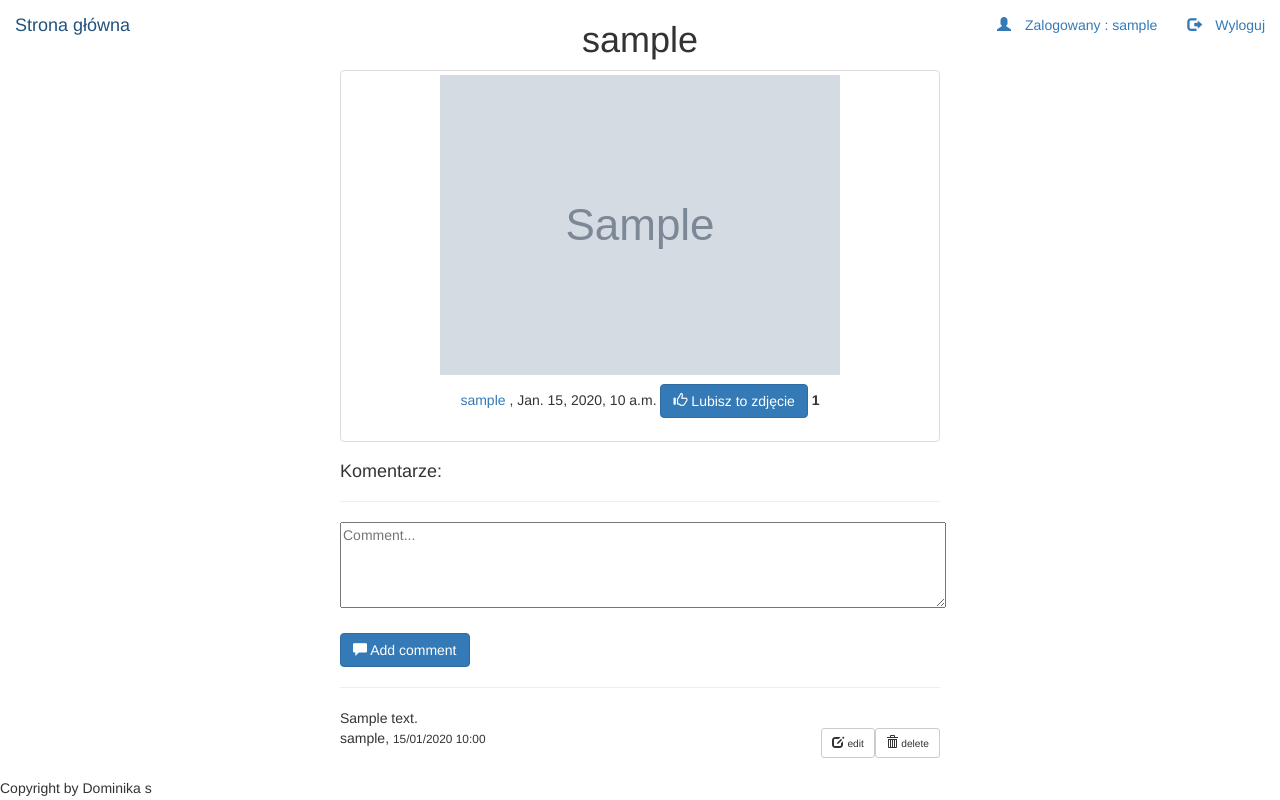
After one commit to dominikazdybek/photo_album, a Django app: page /photo/1/ in a window 1280 px wide. The commit adds this page. Run offline with Django 3.2, Linux system fonts and the light colour scheme; a user stored in the database is signed in; tables that the repository leaves empty hold one stand-in row (values such as "Sample post"); grey boxes marked "Sample" are stand-in pictures; some libraries are stand-ins or nearby versions.

Commit message:
Adding comment view, comment model, user view, photo view

```diff
--- a/app_photoalbum/forms.py
+++ b/app_photoalbum/forms.py
@@ -46,3 +46,9 @@ class RegisterForm(forms.Form):
 
 class UploadFileForm(forms.Form):
     image = forms.FileField(label='Add photo')
+
+
+class CommentForm(Form):
+    content = forms.CharField(label="", max_length=64,
+                              widget=forms.Textarea(attrs={'class': 'form-control',
+                                                           'placeholder': 'Dodaj komentarz'}))
--- a/app_photoalbum/models.py
+++ b/app_photoalbum/models.py
@@ -22,3 +22,10 @@ class Like(models.Model):
     liked = models.BooleanField(default=False)
     author = models.ForeignKey(User)
     photo = models.ForeignKey(Photo)
+
+
+class Comment(models.Model):
+    content = models.TextField()
+    date = models.DateTimeField(auto_now_add=True)
+    author = models.ForeignKey(User)
+    photo = models.ForeignKey(Photo)
--- a/app_photoalbum/static/js/ajax_function.js
+++ b/app_photoalbum/static/js/ajax_function.js
@@ -59,3 +59,44 @@ $('.likes').click(function () {
     });
 
 });
+
+
+$('#comment').click(function(event) {
+
+    event.preventDefault();
+    // pobierz text komentarza
+    console.log(this);
+    var id = $(this).attr("data-prod");
+    var comment = $('#comment-input').val();
+    // wyczysc input
+    // $('#comment-input').val('');
+    // umiec comentarz w nowym divie
+
+    // wyslij komentarz do bazy danych
+    $.post(
+        '/photo/' + id + '/comments/',
+        comment
+    ).done(function (response) {
+        console.log(response);
+        var parsedDate = new Date(response.date);
+        var date = parsedDate.getUTCDate() + '/' + (parsedDate.getMonth() + 1) + '/' + parsedDate.getFullYear();
+        var time = parsedDate.getHours() + ':' + parsedDate.getMinutes();
+        newCommentDiv = $('.new');
+        $('<div><hr>' +
+            '<div class="editing-comment">' +
+            response.comment +
+            '</div>' +
+            '<button class="delete-button btn btn-default custom" type="button" style="float: right" data-comment="' +
+            response.id +
+            '"><span class="glyphicon glyphicon-trash"></span><small>delete</small>' +
+            '</button>' +
+            '<button class="edit-button btn btn-default custom" type="button" style="float: right" data-comment="' +
+            response.id +
+            '"><span class="glyphicon glyphicon-edit"></span><small class="edit-button-text">edit</small>' +
+            '</button><p>' +
+            response.author +
+            ', <small>' +
+            date + ' ' + time +
+            '</small></p></div>').insertBefore(newCommentDiv)
+    });
+});
--- a/app_photoalbum/templates/base.html
+++ b/app_photoalbum/templates/base.html
@@ -21,7 +21,7 @@
             <a class="navbar-brand" href='/'>Strona główna</a>
         </div>
         <ul class="nav navbar-nav navbar-right">
-                <li><a href="/user"><span class="glyphicon glyphicon-user">&nbsp;
+                <li><a href="/user/{{ user.username }}"><span class="glyphicon glyphicon-user">&nbsp;
                 </span>Zalogowany : {{ user.get_username }}</a></li>
                 <li><a href="/logout"><span class="glyphicon glyphicon-log-out">&nbsp;
                 </span>Wyloguj</a></li>
--- /dev/null
+++ b/app_photoalbum/templates/photo.html
@@ -0,0 +1,65 @@
+{% extends "base.html" %}
+
+{% block content %}
+    <h1 class="text-center">{{ photo.user }}</h1>
+    <div class="container">
+        <div class="row content">
+            <div class="parent center-block">
+                <div class="thumbnail">
+                    <img src="{{ photo.image.url }}" class="img-responsive"/>
+                    <div class="caption text-center">
+                        <p><a href="/user/{{ photo.user }}">{{ photo.user }} </a>,
+                    {{ photo.creation_date }}
+                            <button class="likes btn btn-primary" type="button" data-photo="{{ photo.id }}">
+                            <span class="glyphicon glyphicon-thumbs-up"></span>
+                            <span class="button_text">{% if photo.like_dislike_user == False %}Polub zdjęcie{% else %}Lubisz to zdjęcie
+                            {% endif %}</span>
+                            </button>
+                            <strong class="like_count">{{ photo.quantity_of_likes }}</strong>
+                        </p>
+                    </div>
+                </div>
+                <h4>Komentarze:</h4>
+                <hr>
+                <div class="row">
+                    <div id="comments" class="col-sm-12">
+
+                        <textarea id="comment-input" rows="4" cols="72" placeholder="Comment..."></textarea><br><br>
+                    <button data-prod="{{ photo.id }}" id="comment"
+                            class="btn btn-primary" type="button">
+                        <span class="glyphicon glyphicon-comment"></span>
+                        Add comment
+                    </button>
+                    <div class="new"></div>
+                        {% for comment in comments %}
+                            <div>
+                            <hr>
+                                <div class="editing-comment">{{ comment.content }}</div>
+                                {% if user.is_authenticated and comment.author == user %}
+                                    <button class="delete-button btn btn-default btn-sm custom" type="button"
+                                            style="float: right"
+                                            data-comment="{{ comment.id }}">
+                                        <span class="glyphicon glyphicon-trash"></span>
+                                        <small>delete</small>
+                                    </button>
+                                {% endif %}
+                                {% if user.is_authenticated and comment.author == user %}
+                                    <button class="edit-button btn btn-default btn-sm custom" type="button"
+                                            style="float: right"
+                                            data-comment="{{ comment.id }}">
+                                        <span class="glyphicon glyphicon-edit"></span>
+                                        <small class="edit-button-text">edit</small>
+                                    </button>
+                                {% endif %}
+                                <p> {{ comment.author }},
+                                    <small>  {{ comment.date | date:"d/m/Y G:i" }}</small>
+                                </p>
+                            </div>
+
+                        {% endfor %}
+                </div>
+            </div>
+        </div>
+    </div>
+    </div>
+{% endblock %}
--- a/app_photoalbum/views.py
+++ b/app_photoalbum/views.py
@@ -1,8 +1,8 @@
 from django.shortcuts import render_to_response, render, redirect
 from django.views import View
-from .models import Photo, Like
-from .forms import UploadFileForm
-from django.http import HttpResponseRedirect, HttpResponse
+from .models import Photo, Like, Comment
+from .forms import UploadFileForm, CommentForm
+from django.http import HttpResponseRedirect, HttpResponse, JsonResponse
 from .forms import LoginForm, RegisterForm
 from django.contrib.auth import authenticate, login, logout
 from django.contrib.auth.models import User
@@ -76,7 +76,7 @@ class MainView(View):
         photos = Photo.objects.all()
         user = request.user
         if form.is_valid():
-            instance = Photo(image = request.FILES['image'], user=user)
+            instance = Photo(image=request.FILES['image'], user=user)
             instance.save()
             return HttpResponseRedirect("/")
         return render(request, 'main.html', {'photos': photos,
@@ -85,15 +85,24 @@ class MainView(View):
 
 class UserView(View):
 
-    def get(self, request):
+    def get(self, request, name):
         user = request.user
-        photos = Photo.objects.filter(user=user).order_by('-creation_date')
+        user1 = User.objects.get(username=name)
+        like_dislike_user = Like.objects.filter(author=user)
+        photos = Photo.objects.filter(user=user1).order_by('-creation_date')
+        for photo in photos:
+            like_dislike = photo.like_set.filter(author=user).last()
+            if like_dislike is not None:
+                photo.like_dislike_user = like_dislike.liked
+            else:
+                photo.like_dislike_user = False
         form = UploadFileForm()
-        return render(request, 'main.html', {'photos': photos,
+        return render(request, 'user.html', {'photos': photos,
                                              'user': user,
-                                             'form': form})
+                                             'form': form,
+                                             'user1': user1})
 
-    def post(self, request):
+    def post(self, request, name):
         form = UploadFileForm(request.POST, request.FILES)
         photos = Photo.objects.all()
         user = request.user
@@ -101,7 +110,7 @@ class UserView(View):
             instance = Photo(image=request.FILES['image'], user=user)
             instance.save()
             return HttpResponseRedirect("/")
-        return render(request, 'user.html', {'photos': photos,
+        return render(request, 'main.html', {'photos': photos,
                                              'form': form})
 
 
@@ -122,3 +131,41 @@ class LikeView(View):
                                                      defaults={'liked': toggled_like})
         create = HttpResponse(toggled_like)
         return create
+
+
+class PhotoView(View):
+
+    def get(self, request, my_id):
+        user = request.user
+        form = CommentForm()
+        photo = Photo.objects.get(pk=my_id)
+        like_dislike_user = Like.objects.filter(author=user)
+        # for photo in photos:
+        like_dislike = photo.like_set.filter(author=user).last()
+        if like_dislike is not None:
+            photo.like_dislike_user = like_dislike.liked
+        else:
+                photo.like_dislike_user = False
+        comment_user = Comment.objects.filter(author=request.user)
+        comments = Comment.objects.filter(photo=photo).order_by('-date')
+        return render_to_response('photo.html', {'photo': photo,
+                                                 'comments': comments,
+                                                 'user': user,
+                                                 'form': form})
+
+
+class PhotoCommentView(View):
+
+    def post(self, request, my_id):
+        photo = Photo.objects.get(pk=my_id)
+        comment = request.body
+        user = request.user
+        if comment:
+            # content = form.cleaned_data['content']
+            new_comment = Comment.objects.create(content=comment, author=user, photo=photo)
+            return JsonResponse({
+                'author': new_comment.author.username,
+                'date': new_comment.date,
+                'comment': str(new_comment.content.decode('utf-8')),
+                'id': new_comment.id
+            })
--- a/photo_album/urls.py
+++ b/photo_album/urls.py
@@ -16,7 +16,7 @@ Including another URLconf
 from django.conf.urls import url
 from django.contrib import admin
 from app_photoalbum.views import (MainView, UserLoginView, RegisterView, LogoutView, \
-                                  UserView, LikeView)
+                                  UserView, LikeView, PhotoView, PhotoCommentView)
 # to moje,
 from django.conf import settings
 from django.conf.urls.static import static
@@ -27,8 +27,10 @@ urlpatterns = [
     url(r'^user_login', UserLoginView.as_view(), name="user_login"),
     url(r'^register', RegisterView.as_view(), name='register'),
     url(r'^logout', LogoutView.as_view(), name="logout"),
-    url(r'^user', UserView.as_view(), name="user"),
+    url(r'^user/(?P<name>([-A-Za-ząćęłńóśźżĄĘŁŃÓŚŹŻ])+)/$', UserView.as_view(), name="user"),
     url(r'^photo/like/(?P<my_id>(\d)+)/$', LikeView.as_view(), name='like_product'),
+    url(r'^photo/(?P<my_id>(\d)+)/$', PhotoView.as_view(), name="photo"),
+    url(r'^photo/(?P<my_id>(\d)+)/comments/$', PhotoCommentView.as_view(), name='photo_comment'),
 
 ]
 
```
Also changed, not shown: app_photoalbum/templates/main.html (+7 -6 lines), app_photoalbum/templates/user.html (+22 -13 lines), app_photoalbum/migrations/0004_comment.py (added), photo_album/media/409797.jpg (added).
